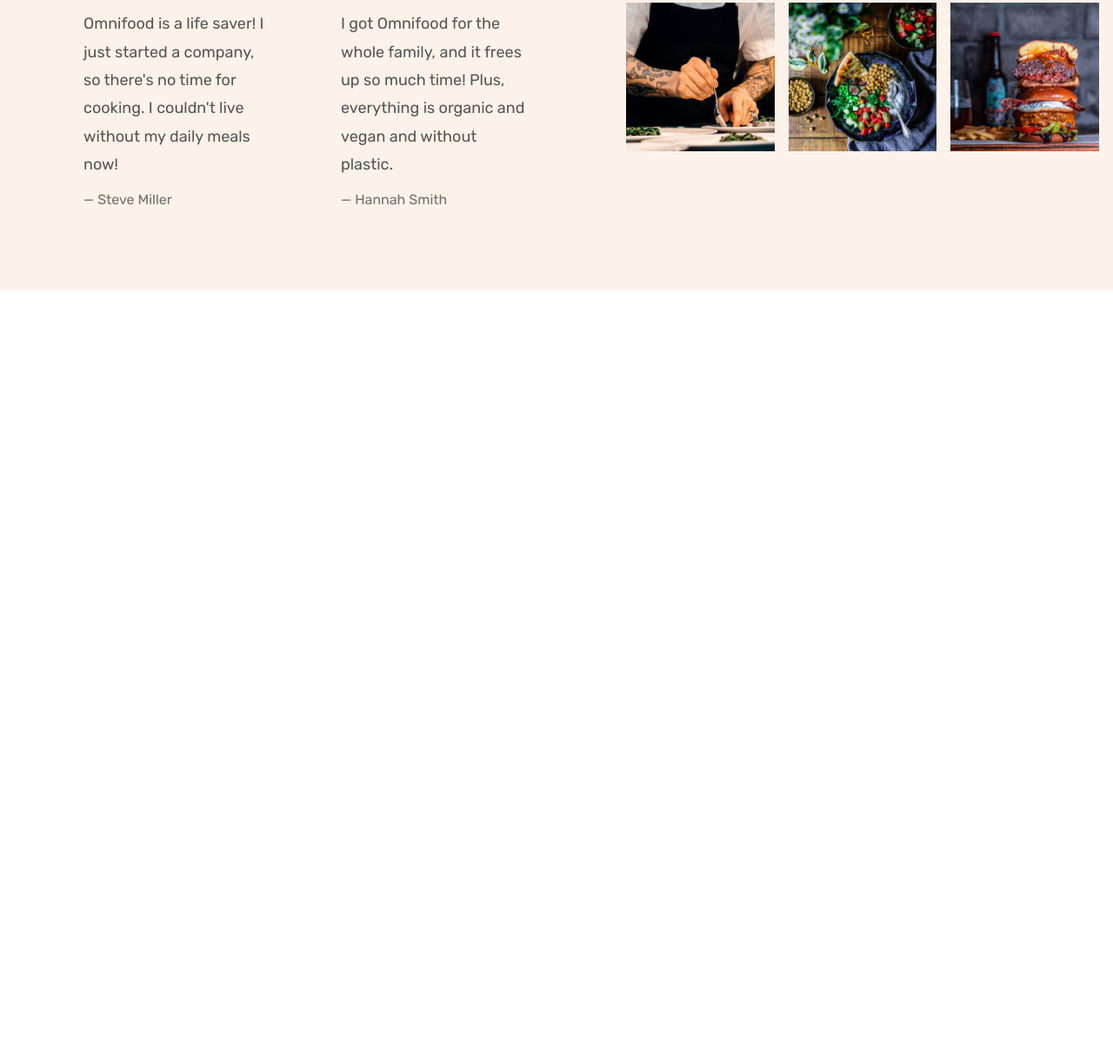
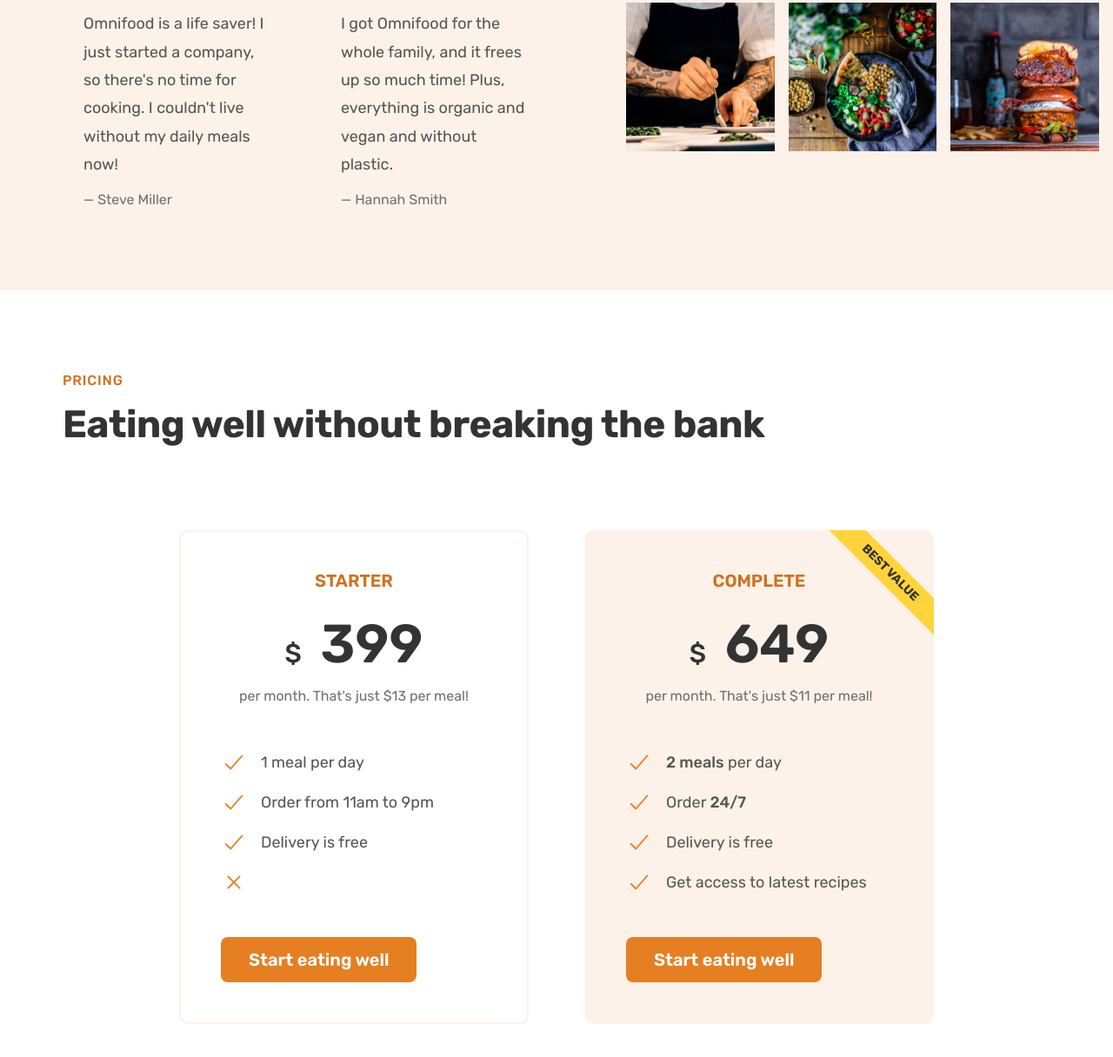
Before and after one commit to ClaudioNoggueira/omnifood, a plain HTML site: page index.html in a window 1280 px wide. Shown: the part 4225-5441 px from the top of the page at 87% size. Before the commit the page ends 4559 px from the top, so only its background shows below. Drawn offline with nearby package versions, Linux system fonts and the light colour scheme.

Commit message:
Pricing plans

```diff
--- a/index.html
+++ b/index.html
@@ -340,6 +340,83 @@
                 </figure>
             </div>
         </section>
+
+        <section class="pricing-section">
+            <div class="container">
+                <span class="subheading">
+                    Pricing
+                </span>
+                <h2 class="heading-secondary">
+                    Eating well without breaking the bank
+                </h2>
+            </div>
+
+            <div class="container grid grid--2-cols">
+                <div class="pricing-plan pricing-plan--starter">
+                    <header class="plan-header">
+                        <p class="plan-name"> Starter </p>
+                        <p class="plan-price">
+                            <span>$</span> 399
+                        </p>
+                        <p class="plan-text">per month. That's just $13 per meal!</p>
+                    </header>
+
+                    <ul class="list">
+                        <li class="list-item">
+                            <ion-icon class="list-icon" name="checkmark-outline"></ion-icon>
+                            <span>1 meal per day</span>
+                        </li>
+                        <li class="list-item">
+                            <ion-icon class="list-icon" name="checkmark-outline"></ion-icon>
+                            <span>Order from 11am to 9pm</span>
+                        </li>
+                        <li class="list-item">
+                            <ion-icon class="list-icon" name="checkmark-outline"></ion-icon>
+                            <span>Delivery is free </span>
+                        </li>
+                        <li class="list-item">
+                            <ion-icon class="list-icon" name="close-outline"></ion-icon>
+                        </li>
+                    </ul>
+
+                    <div class="plan-sign-up">
+                        <a href="#" class="btn btn--full">Start eating well</a>
+                    </div>
+                </div>
+                <div class="pricing-plan pricing-plan--complete">
+                    <header class="plan-header">
+                        <p class="plan-name"> Complete </p>
+                        <p class="plan-price">
+                            <span>$</span> 649
+                        </p>
+                        <p class="plan-text">per month. That's just $11 per meal!</p>
+                    </header>
+
+                    <ul class="list">
+                        <li class="list-item">
+                            <ion-icon class="list-icon" name="checkmark-outline"></ion-icon>
+                            <span><strong>2 meals</strong> per day</span>
+                        </li>
+                        <li class="list-item">
+                            <ion-icon class="list-icon" name="checkmark-outline"></ion-icon>
+                            <span>Order <strong>24/7</strong></span>
+                        </li>
+                        <li class="list-item">
+                            <ion-icon class="list-icon" name="checkmark-outline"></ion-icon>
+                            <span>Delivery is free</span>
+                        </li>
+                        <li class="list-item">
+                            <ion-icon class="list-icon" name="checkmark-outline"></ion-icon>
+                            <span>Get access to latest recipes</span>
+                        </li>
+                    </ul>
+                    <div class="plan-sign-up">
+                        <a href="#" class="btn btn--full">Start eating well</a>
+                    </div>
+                </div>
+
+            </div>
+        </section>
     </main>
 
     <!-- IONICONS -->
--- a/styles/general.scss
+++ b/styles/general.scss
@@ -7,6 +7,7 @@
 $font-size-heading-secondary: 4.4rem;
 $font-size-heading-tertiary: 3rem;
 $font-size-subheading: 1.6rem;
+$font-size-list-item: 1.8rem;
 $font-size-btn: 2rem;
 
 $font-weight-default: 400;
@@ -231,6 +232,28 @@
     }
 }
 
+// LISTS
+.list {
+    display: flex;
+    flex-direction: column;
+    gap: 1.6rem;
+    list-style: none;
+
+    &-item {
+        align-items: center;
+        display: flex;
+        font-size: $font-size-list-item;
+        gap: 1.6rem;
+    }
+
+
+    &-icon {
+        color: $main-color;
+        height: 3rem;
+        width: 3rem;
+    }
+}
+
 // *****************************************************************
 // HEADER
 @import 'partials/_header.scss';
@@ -254,3 +277,7 @@
 // *****************************************************************
 // TESTIMONIALS
 @import 'partials/_testimonials.scss';
+
+// *****************************************************************
+// TESTIMONIALS
+@import 'partials/_pricing.scss';
--- a/styles/partials/_meals.scss
+++ b/styles/partials/_meals.scss
@@ -2,7 +2,6 @@
 $font-size-tag: 1.2rem;
 $font-size-meal-title: 2.4rem;
 $font-size-meal-attribute: 1.8rem;
-$font-size-diet-list-item: 1.8rem;
 $font-size-all-recipes: 1.8rem;
 
 $font-weight-semi-bold: 600;
@@ -114,29 +113,6 @@
     }
 }
 
-.diets {
-    .list {
-        display: flex;
-        flex-direction: column;
-        gap: 1.6rem;
-        list-style: none;
-
-        &-item {
-            align-items: center;
-            display: flex;
-            font-size: $font-size-diet-list-item;
-            gap: 1.6rem;
-        }
-
-
-        &-icon {
-            color: $main-color;
-            height: 3rem;
-            width: 3rem;
-        }
-    }
-}
-
 .all-recipes {
     text-align: center;
     font-size: $font-size-all-recipes;
--- /dev/null
+++ b/styles/partials/_pricing.scss
@@ -0,0 +1,127 @@
+// TYPOGRAPHY
+$font-size-pricing-plan--complete-after: 1.4rem;
+$font-size-plan-name: 2rem;
+$font-size-plan-price: 6.2rem;
+$font-size-plan-price-span: 3rem;
+$font-size-plan-text: 1.6rem;
+
+$font-weight-medium: 500;
+$font-weight-semi-bold: 600;
+$font-weight-bold: 700;
+
+
+$letter-spacing-plan-name: 0.75;
+
+$line-height-plan-text: 1.6;
+
+// COLORS
+$background-color-pricing-plan: #fdf2e9;
+$background-color-pricing-plan--complete-after: #ffd43b;
+
+$border-color-pricing-plan-starter: #fdf2e9;
+
+$font-color-pricing-plan--complete-after: #333;
+$font-color-plan-name: #cf711f;
+$font-color-plan-price: #333;
+$font-color-plan-text: #6f6f6f;
+
+// BORDER RADIUS
+$border-radius-pricing-plan: 11px;
+
+.pricing {
+    &-section {
+        padding: 9.6rem 0;
+    }
+
+    &-plan {
+        border-radius: $border-radius-pricing-plan;
+        width: 75%;
+
+        &--starter {
+            border: 2px solid $border-color-pricing-plan-starter;
+            justify-self: end;
+            padding: 4.6rem;
+        }
+
+        &--complete {
+            background-color: $background-color-pricing-plan;
+            overflow: hidden;
+            padding: 4.8rem;
+            position: relative;
+
+            &::after {
+                background-color: $background-color-pricing-plan--complete-after;
+                color: $font-color-pricing-plan--complete-after;
+                content: "Best value";
+
+                font: {
+                    size: $font-size-pricing-plan--complete-after;
+                    weight: $font-weight-bold;
+                }
+
+                padding: .8rem 8rem;
+
+                position: absolute;
+                top: 6%;
+                right: -18%;
+
+                text-transform: uppercase;
+                transform: rotate(45deg);
+            }
+        }
+    }
+}
+
+.plan {
+    &-header {
+        text-align: center;
+        margin-bottom: 4.8rem;
+    }
+
+    &-name {
+        color: $font-color-plan-name;
+
+        font: {
+            size: $font-size-plan-name;
+            weight: $font-weight-semi-bold;
+        }
+
+        letter-spacing: $letter-spacing-plan-name;
+        margin-bottom: 3.2rem;
+        text-transform: uppercase;
+    }
+
+    &-price {
+        color: $font-color-plan-price;
+
+        font: {
+            size: $font-size-plan-price;
+            weight: $font-weight-semi-bold;
+        }
+
+        margin-bottom: 1.6rem;
+
+        span {
+            font: {
+                size: $font-size-plan-price-span;
+                weight: $font-weight-medium;
+            }
+
+            margin-right: .8rem;
+        }
+    }
+
+    &-text {
+        color: $font-color-plan-text;
+
+        font: {
+            size: $font-size-plan-text;
+        }
+
+        line-height: $line-height-plan-text;
+    }
+
+    &-sign-up {
+        margin-top: 4.8rem;
+    }
+}
```
Also changed, not shown: styles/general.css.
